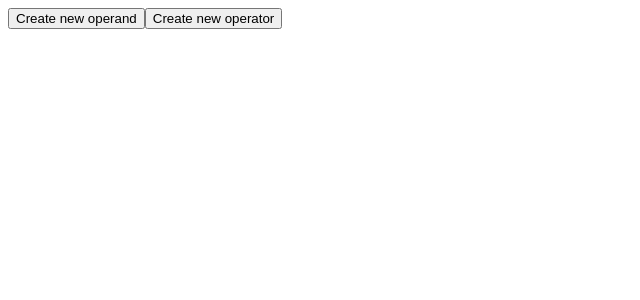
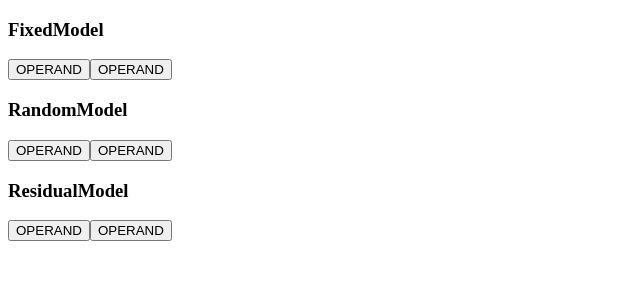
Before and after one commit to NutthakornManeewan/ExpressionGeneratorOOP, a React (Create React App) app: page / in a window 1280 px wide. Shown: the top 300 px of the page, without its empty margins (0-640 px from the left). Built offline with nearby package versions, Linux system fonts and the light colour scheme.

Commit message:
Change all regular class to React.PureComponent class, and it works

```diff
--- a/src/App.js
+++ b/src/App.js
@@ -1,52 +1,22 @@
-import React, { useEffect } from 'react'
-import Parameter from './Components/Parameter'
-import Expression from './Components/Expression'
-const expressions = new Expression('fixed_model')
-
-const App = () => {
-	const addNewOperator = () => {
-		expressions.pushParam(
-			new Parameter({
-				label: Math.random() < 0.5 ? '+' : '.',
-				values: '+',
-				typeOfCal: '',
-				Class: 'operator'
-			})
+import React from 'react'
+import Expression from './Components/Expression/Expression'
+const FixedModel = <Expression name="FixedModel" allowOperators={['+', '.']} />
+const RandomModel = (
+	<Expression name="RandomModel" allowOperators={['+', '.', '||', '&']} />
+)
+const ResidualModel = (
+	<Expression name="ResidualModel" allowOperators={['+', '.', '||', '&']} />
+)
+class App extends React.PureComponent {
+	render() {
+		return (
+			<div>
+				{FixedModel}
+				{RandomModel}
+				{ResidualModel}
+			</div>
 		)
 	}
-	const addNewParam = () => {
-		expressions.pushParam(
-			new Parameter({
-				label: 'A',
-				values: 'A',
-				typeOfCal: 'type',
-				Class: 'value'
-			})
-		)
-	}
-	useEffect(() => {
-		console.log(expressions)
-	}, [])
-
-	const renderParams = () => {
-		console.log(expressions)
-		const expression_list = expressions.getExpression()
-		if (!!expression_list) {
-			return expression_list.map(expr => (
-				<h4>{expr.getParams().label}</h4>
-			))
-		}
-	}
-
-	return (
-		<div>
-			<button onClick={() => addNewParam()}>Create new operand</button>
-			<button onClick={() => addNewOperator()}>
-				Create new operator
-			</button>
-			{renderParams()}
-		</div>
-	)
 }
 
 export default App
--- a/src/Components/Expression.js
+++ /dev/null
@@ -1,42 +0,0 @@
-import React from 'react'
-class Expression {
-	constructor(name = 'untitled', allowOperators = ['+', '.']) {
-		this.name = name
-		this.size = 0
-		this.expression = []
-		this.isVarianceStructure = true
-		this.allowPushOperand = true
-		this.allowOperators = allowOperators
-	}
-
-	expressionSize = () => this.size
-	expressionName = () => this.name
-	getExpression = () => this.expression
-	isVariance = () => this.isVarianceStructure
-	changeToCovariance = () => (this.isVarianceStructure = false)
-	pushParam = param => {
-		if (this.allowPushOperand && param.Class !== 'operator')
-			this.updateExpression(this.expression, param)
-		else if (
-			!this.allowPushOperand &&
-			param.Class === 'operator' &&
-			this.isOperatorAllows(param.label)
-		)
-			this.updateExpression(this.expression, param)
-	}
-	renderExpression = () => {
-		return this.expression.map(exp => <h4>{exp.label}</h4>)
-	}
-
-	// private method (virtual)
-	updateExpression = (expression_list, param) => {
-		expression_list.push(param)
-		this.size = expression_list.length
-		this.allowPushOperand = !this.allowPushOperand
-	}
-	isOperatorAllows = operator => {
-		return this.allowOperators.some(ope => ope === operator)
-	}
-}
-
-export default Expression
--- /dev/null
+++ b/src/Components/Expression/Expression.js
@@ -0,0 +1,85 @@
+import React, { PureComponent } from 'react'
+import Parameter from '../Parameter'
+import CreateNewParam from '../../utils/createNewParam'
+class Expression extends PureComponent {
+	constructor(props) {
+		super(props)
+		let { name, allowOperators } = { ...props }
+		this.state = {
+			name,
+			size: 0,
+			expression: [],
+			isVarianceStructure: true,
+			allowPushOperand: true,
+			allowOperators
+		}
+	}
+
+	changeToCovariance = (varicance_struct = true) => {
+		let { isVarianceStructure } = { ...this.state }
+		isVarianceStructure = varicance_struct
+		this.setState({ isVarianceStructure })
+	}
+	pushParam = param => {
+		let { allowPushOperand, expression } = { ...this.state }
+		if (allowPushOperand && param.Class !== 'operator')
+			this.updateExpression(expression, param)
+		else if (
+			!allowPushOperand &&
+			param.Class === 'operator' &&
+			this.isOperatorAllows(param.label)
+		)
+			this.updateExpression(expression, param)
+	}
+
+	// private method (virtual)
+	updateExpression = (expression_list, param) => {
+		let { size, allowPushOperand } = { ...this.state }
+		expression_list.push(
+			<Parameter
+				label={param.label}
+				values={param.values}
+				Class={param.Class}
+				typeOfCal={param.typeOfCal}
+			/>
+		)
+		size = expression_list.length
+		allowPushOperand = !allowPushOperand
+		this.setState({ size, allowPushOperand, expression: expression_list })
+	}
+	isOperatorAllows = operator => {
+		return this.state.allowOperators.some(ope => ope === operator)
+	}
+
+	render() {
+		return (
+			<div>
+				<h3>{this.state.name}</h3>
+				<button
+					onClick={() =>
+						this.pushParam(
+							CreateNewParam({
+								Class: 'value',
+								typeOfCal: 'VARIETY'
+							})
+						)
+					}
+				>
+					OPERAND
+				</button>
+				<button
+					onClick={() =>
+						this.pushParam(
+							CreateNewParam({ Class: 'operator', typeOfCal: '' })
+						)
+					}
+				>
+					OPERAND
+				</button>
+				{this.state.expression.map(expr => expr)}
+			</div>
+		)
+	}
+}
+
+export default Expression
--- a/src/Components/Parameter.js
+++ b/src/Components/Parameter.js
@@ -1,19 +1,35 @@
-class Parameter {
-	constructor({ label, Class, values, typeOfCal }) {
-		this.label = label
-		this.Class = Class
-		this.values = values
-		this.typeOfCal = typeOfCal
-		this.isOperator = Class === 'operator' ? true : false
+import React, { PureComponent } from 'react'
+class Parameter extends PureComponent {
+	constructor(props) {
+		super(props)
+		const { label, Class, values, typeOfCal } = { ...props }
+		this.state = {
+			label: label,
+			Class: Class,
+			values: values,
+			typeOfCal: typeOfCal,
+			isOperator: Class === 'operator' ? true : false
+		}
 	}
-	isOperator = () => this.isOperator
-	setTypeOfCal = type_of_cal => (this.typeOfCal = type_of_cal)
+
+	setTypeOfCal = type_of_cal => {
+		let { typeOfCal } = { ...this.state }
+		typeOfCal = type_of_cal
+		this.setState({ typeOfCal })
+	}
 	getParams = () => ({
 		label: this.label,
 		Class: this.Class,
 		values: this.values,
 		typeOfCal: this.typeOfCal
 	})
+	render() {
+		return (
+			<>
+				<h4>{`${this.state.label} | ${this.state.typeOfCal}`}</h4>
+			</>
+		)
+	}
 }
 
 export default Parameter
--- /dev/null
+++ b/src/utils/createNewParam.js
@@ -0,0 +1,18 @@
+export default ({ Class, typeOfCal = '' }) => {
+	if (Class === 'operator') {
+		const label = Math.random() < 0.5 ? '+' : '.'
+		return {
+			label,
+			values: label,
+			typeOfCal,
+			Class
+		}
+	}
+	const label = Math.random() < 0.5 ? 'A' : 'B'
+	return {
+		label,
+		values: label,
+		typeOfCal,
+		Class
+	}
+}
```
